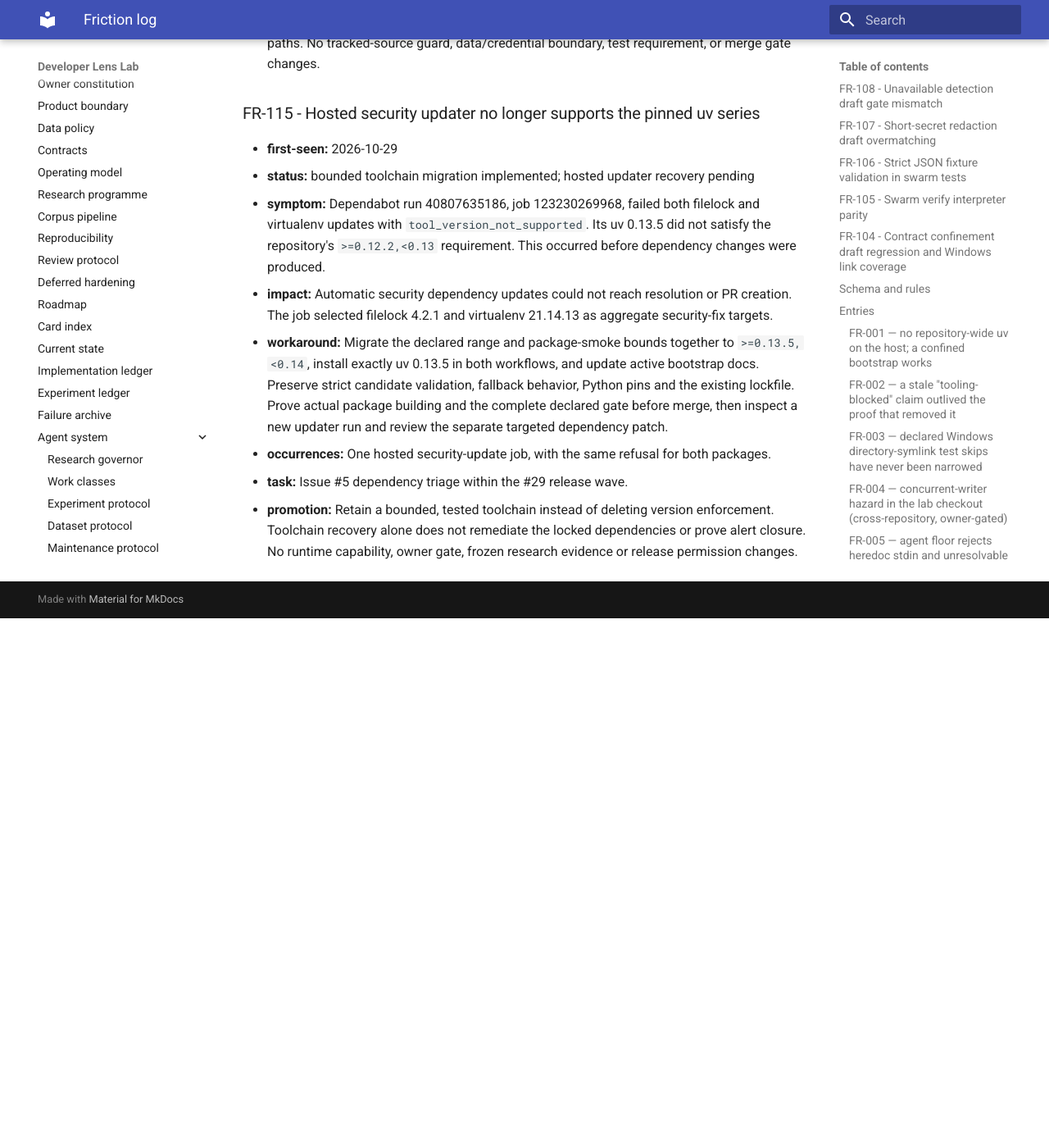
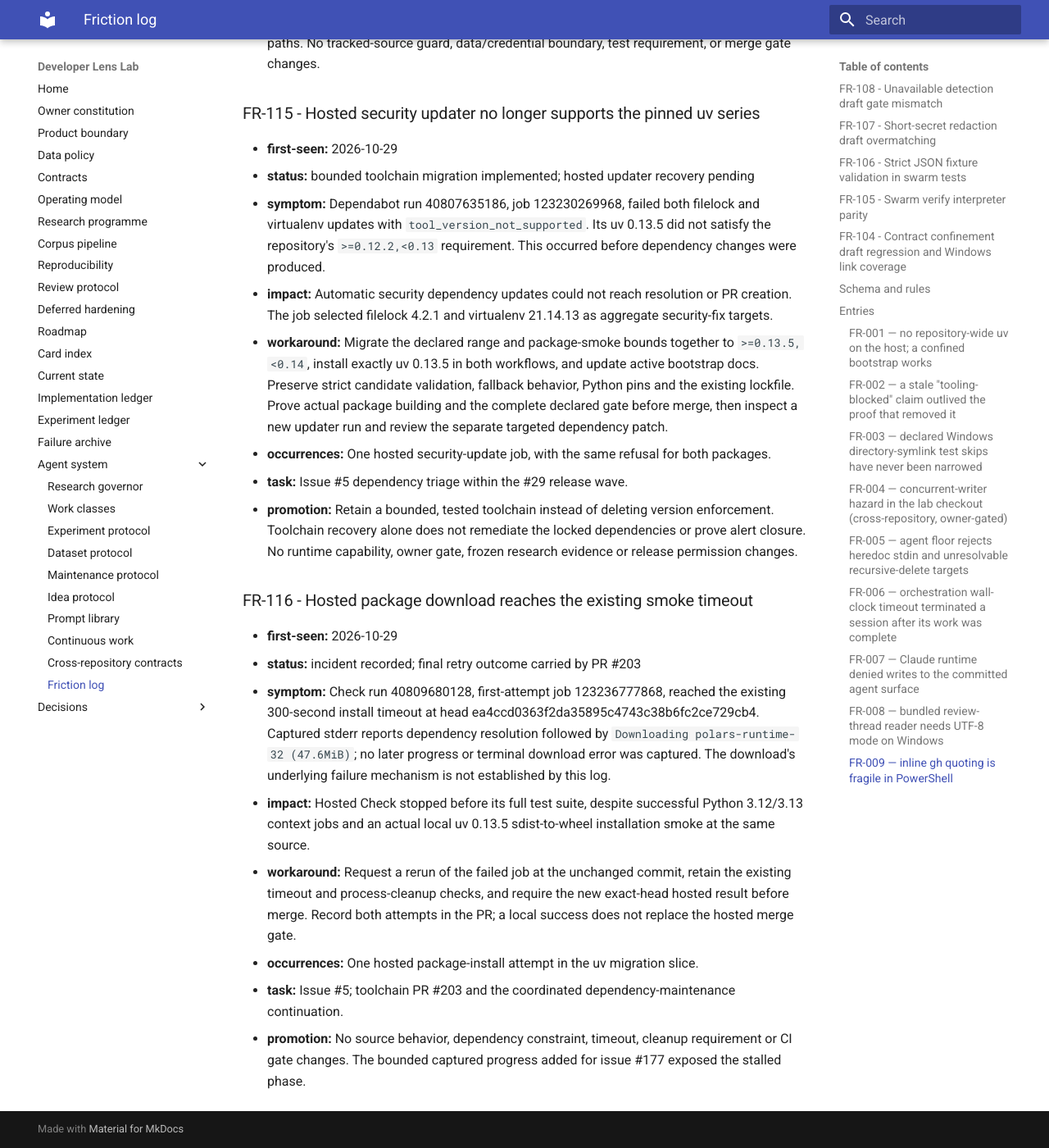
Before and after one commit to Chris0Jeky/developer-lens-lab, an MkDocs documentation site: the page built from docs/agent-system/FRICTION_LOG.md, in a window 1280 px wide and 1400 px high, scrolled down 88590 px. Shown: the whole window at 82% size. Built offline with MkDocs 1.6.1 and Material for MkDocs 9.7.7, drawn with Linux system fonts in a browser that asks for light colours; before the commit the page ends 89344 px from its top, so only the background shows below that.

Commit message:
docs: record bounded hosted package-download timeout

```diff
--- a/docs/agent-system/FRICTION_LOG.md
+++ b/docs/agent-system/FRICTION_LOG.md
@@ -3056,3 +3056,22 @@ retry, content inspection, or deletion was attempted.
 - **promotion:** Retain a bounded, tested toolchain instead of deleting version enforcement.
   Toolchain recovery alone does not remediate the locked dependencies or prove alert closure.
   No runtime capability, owner gate, frozen research evidence or release permission changes.
+
+### FR-116 - Hosted package download reaches the existing smoke timeout
+
+- **first-seen:** 2026-10-29
+- **status:** incident recorded; final retry outcome carried by PR #203
+- **symptom:** Check run 40809680128, first-attempt job 123236777868, reached the existing
+  300-second install timeout at head ea4ccd0363f2da35895c4743c38b6fc2ce729cb4. Captured stderr
+  reports dependency resolution followed by `Downloading polars-runtime-32 (47.6MiB)`; no later
+  progress or terminal download error was captured. The download's underlying failure mechanism
+  is not established by this log.
+- **impact:** Hosted Check stopped before its full test suite, despite successful Python 3.12/3.13
+  context jobs and an actual local uv 0.13.5 sdist-to-wheel installation smoke at the same source.
+- **workaround:** Request a rerun of the failed job at the unchanged commit, retain the existing
+  timeout and process-cleanup checks, and require the new exact-head hosted result before merge.
+  Record both attempts in the PR; a local success does not replace the hosted merge gate.
+- **occurrences:** One hosted package-install attempt in the uv migration slice.
+- **task:** Issue #5; toolchain PR #203 and the coordinated dependency-maintenance continuation.
+- **promotion:** No source behavior, dependency constraint, timeout, cleanup requirement or CI
+  gate changes. The bounded captured progress added for issue #177 exposed the stalled phase.
```
